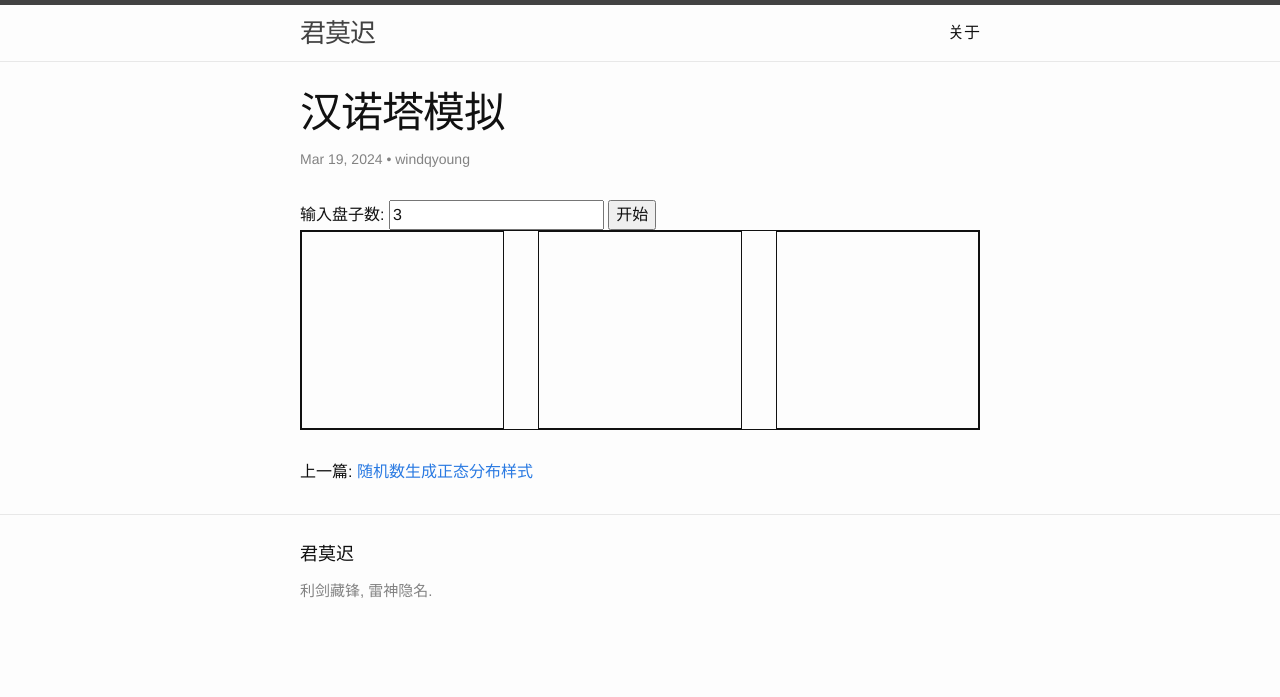
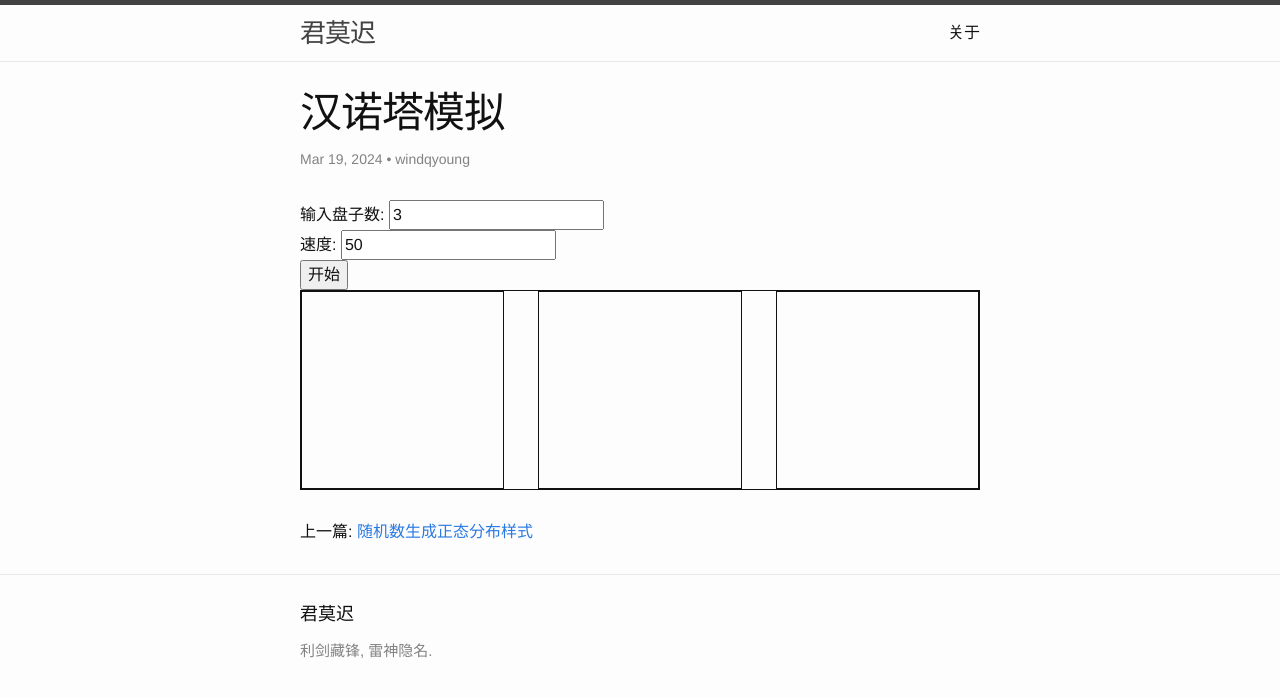
Before and after one commit to windqyoung/windqyoung.github.io, a Jekyll site: the page built from _posts/2024-03-19-hano-game.md, in a window 1280 px wide. Shown: the top 697 px of the page. Built offline with Jekyll 4.4.1, drawn with Linux system fonts in a browser that asks for light colours; nearby versions of some CDN libraries.

Commit message:
添加速度参数

```diff
--- a/_posts/2024-03-19-hano-game.md
+++ b/_posts/2024-03-19-hano-game.md
@@ -27,7 +27,9 @@ title: 汉诺塔模拟
     }
 </style>
 
-<div>输入盘子数: <input class="hano-count" value="3">
+<div>
+    <div>输入盘子数: <input class="hano-count" value="3"></div>
+    <div>速度: <input class="hano-speed" value="50"></div>
     <button type="button" id="start">开始</button>
 </div>
 <div id="msg"></div>
```
Also changed, not shown: other parts of _posts/2024-03-19-hano-game.md (+5 -1 lines).
